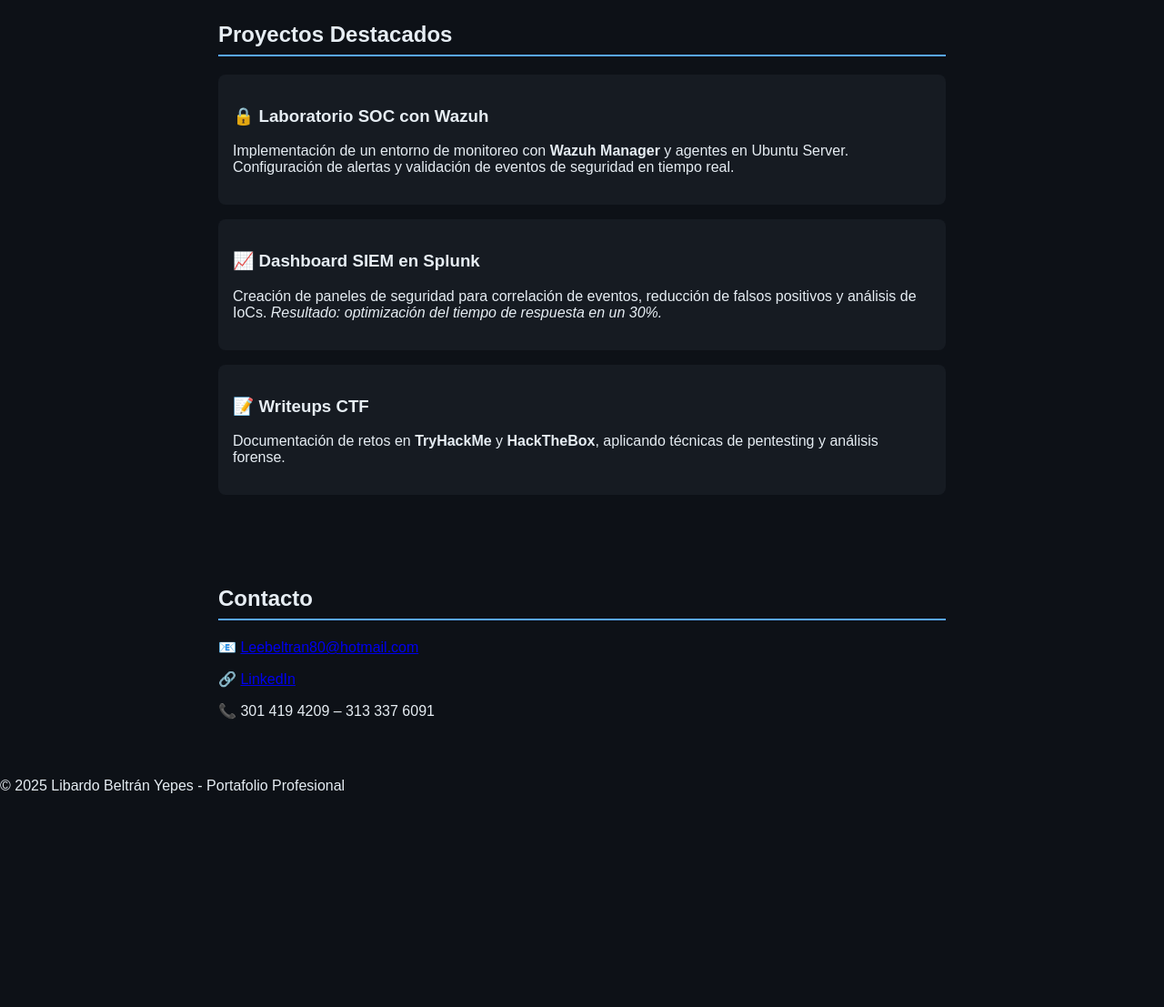
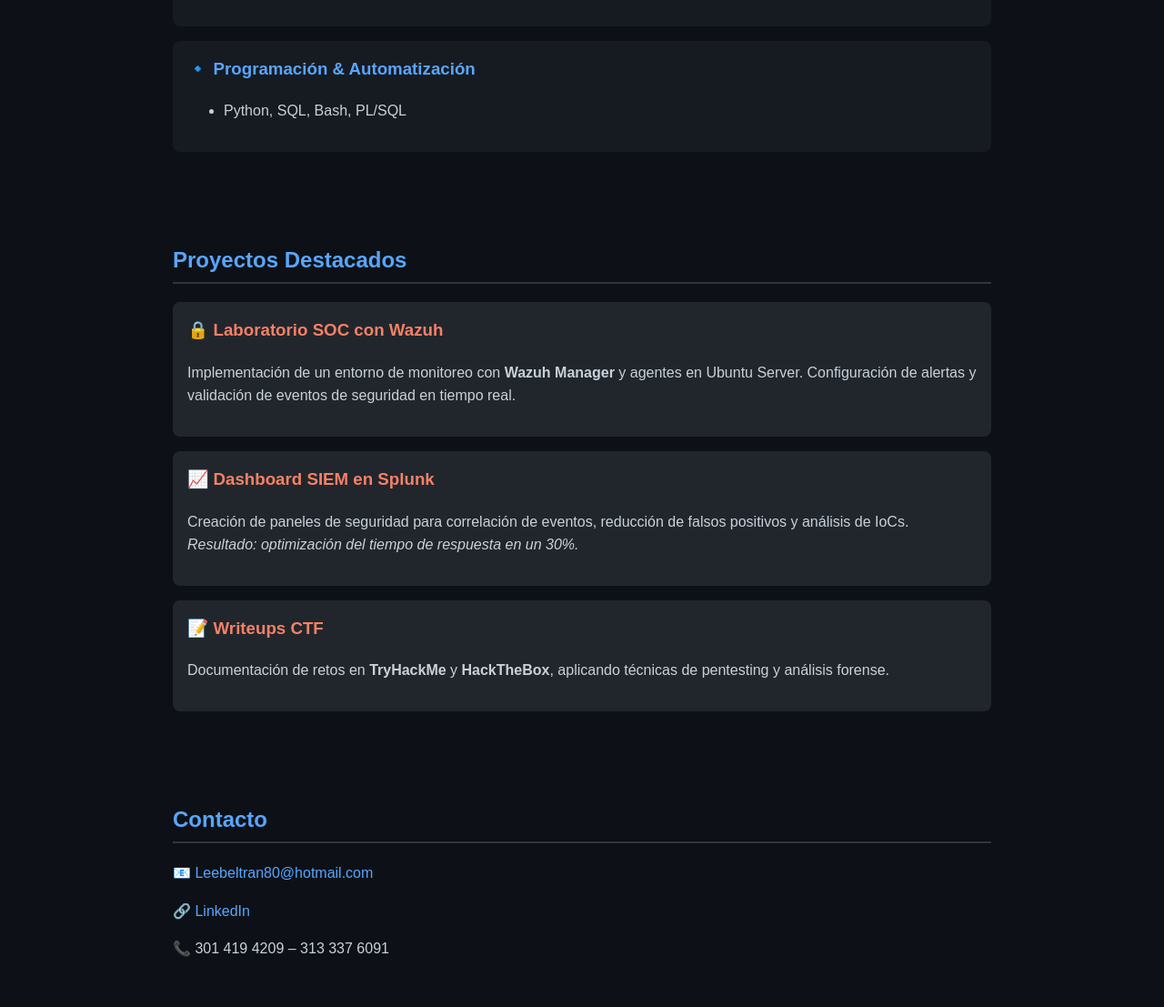
Before and after one commit to troytechnology/cybersecurity-portafolio, a plain HTML site: page index.html in a window 1280 px wide. Shown: the part 834-1941 px from the top of the page at 91% size. Before the commit the page ends 1723 px from the top, so only its background shows below. Drawn offline with Linux system fonts and the light colour scheme.

Commit message:
Update style.css

```diff
--- a/style.css
+++ b/style.css
@@ -2,61 +2,78 @@ body {
   font-family: Arial, sans-serif;
   margin: 0;
   background: #0d1117;
-  color: #e6edf3;
+  color: #c9d1d9;
+  line-height: 1.6;
 }
 
 header {
+  background: #161b22;
   text-align: center;
-  padding: 2rem;
-  background: #161b22;
+  padding: 2rem 1rem;
 }
 
 header h1 {
   margin: 0;
   color: #58a6ff;
+  font-size: 2.5rem;
 }
 
-nav a {
-  margin: 0 1rem;
-  text-decoration: none;
-  color: #e6edf3;
+header p {
+  margin: 0.5rem 0 0;
+  color: #8b949e;
+  font-size: 1.2rem;
 }
 
 section {
   padding: 2rem;
-  max-width: 800px;
+  max-width: 900px;
   margin: auto;
 }
 
 h2 {
-  border-bottom: 2px solid #58a6ff;
-  padding-bottom: 0.5rem;
+  color: #58a6ff;
+  border-bottom: 2px solid #30363d;
+  padding-bottom: 0.3rem;
 }
 
-.project {
+.skills-category {
   background: #161b22;
   padding: 1rem;
   margin: 1rem 0;
   border-radius: 8px;
 }
 
-form {
-  display: flex;
-  flex-direction: column;
+.skills-category h3 {
+  margin-top: 0;
+  color: #58a6ff;
 }
 
-form input, form textarea {
-  margin: 0.5rem 0;
-  padding: 0.8rem;
-  border: none;
-  border-radius: 5px;
+.project {
+  background: #21262d;
+  padding: 1rem;
+  margin: 1rem 0;
+  border-radius: 8px;
 }
 
-form button {
-  background: #58a6ff;
-  color: white;
-  border: none;
-  padding: 0.8rem;
-  border-radius: 5px;
-  cursor: pointer;
+.project h3 {
+  margin-top: 0;
+  color: #f78166;
 }
+
+#contact a {
+  color: #58a6ff;
+  text-decoration: none;
+}
+
+#contact a:hover {
+  text-decoration: underline;
+}
+
+footer {
+  background: #161b22;
+  text-align: center;
+  padding: 1rem;
+  margin-top: 2rem;
+  border-top: 1px solid #30363d;
+  color: #8b949e;
+}
```
